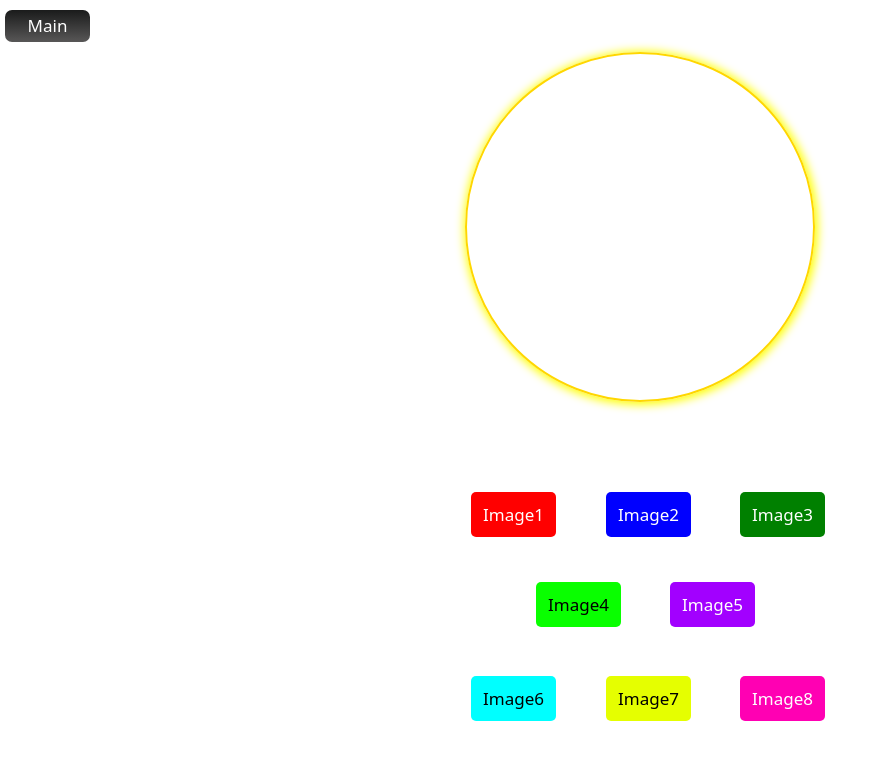
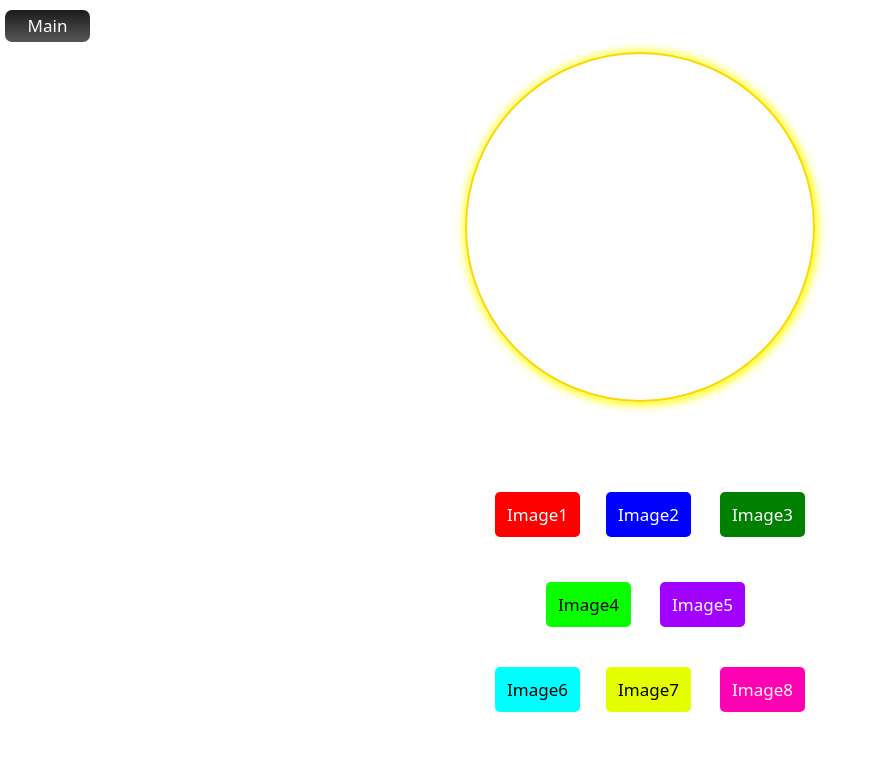
Before and after one commit to hasanshash50-max/photo.js, a Next.js app: page /photo in a window 1280 px wide. Shown: the top 760 px of the page, without its empty margins (0-883 px from the left). Built offline with nearby package versions, Linux system fonts and the light colour scheme.

Commit message:
first commit

```diff
--- a/app/photo/image.css
+++ b/app/photo/image.css
@@ -36,7 +36,7 @@ button:hover{
     border: none;
     border-radius: 5px;
     position: absolute;
-    left: -19px;
+    left: 5px;
     top: 70px;
 }
 #two1{
@@ -56,7 +56,7 @@ button:hover{
     border: none;
     border-radius: 5px;
     position: absolute;
-    left: 250px;
+    left: 230px;
     top: 70px;
 }
 #four1{
@@ -66,7 +66,7 @@ button:hover{
     border: none;
     border-radius: 5px;
     position: absolute;
-    left: 46px;
+    left: 56px;
     top: 160px;
 }
 #five{
@@ -76,7 +76,7 @@ button:hover{
     border: none;
     border-radius: 5px;
     position: absolute;
-    left: 180px;
+    left: 170px;
     top: 160px;
 }
 #six{
@@ -86,8 +86,8 @@ button:hover{
     border: none;
     border-radius: 5px;
     position: absolute;
-    left: -19px;
-    top: 254px;
+    left: 5px;
+    top: 245px;
 }
 #seven{
     background: #e5ff00;
@@ -97,7 +97,7 @@ button:hover{
     border-radius: 5px;
     position: absolute;
     left: 116px;
-    top: 254px;
+    top: 245px;
 }
 #eight{
     background: #ff00b3;
@@ -106,8 +106,8 @@ button:hover{
     border: none;
     border-radius: 5px;
     position: absolute;
-    left: 250px;
-    top: 254px;
+    left: 230px;
+    top: 245px;
 }
 h2{
     border-radius: 8px;
```
